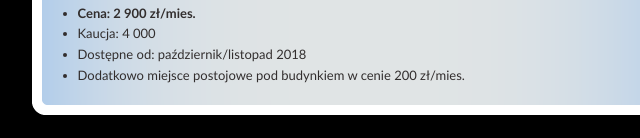
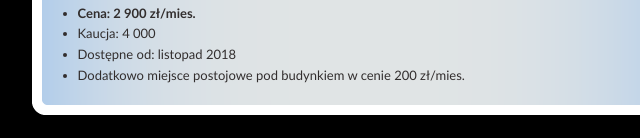
Before and after one commit to ChiTec/chitec.github.io, a plain HTML site: page ogrody_shiraz/index.html in a window 1280 px wide. Shown: the part 2955-3093 px from the top of the page, 277-917 px from the left. Drawn offline with Linux system fonts and the light colour scheme.

Commit message:
Update index.html

```diff
--- a/ogrody_shiraz/index.html
+++ b/ogrody_shiraz/index.html
@@ -238,7 +238,7 @@ end Sprzedaz -->
 <UL class="infolist">
   <LI><b>Cena: 2 900 zł/mies.</b></LI>
   <LI>Kaucja: 4 000</LI>
-  <LI>Dostępne od: październik/listopad 2018</LI>
+  <LI>Dostępne od: listopad 2018</LI>
   <LI>Dodatkowo miejsce postojowe pod budynkiem w cenie 200 zł/mies.</LI>
   </UL></DIV>
 <DIV class="clearer"></DIV><!-- ########### -->
```
